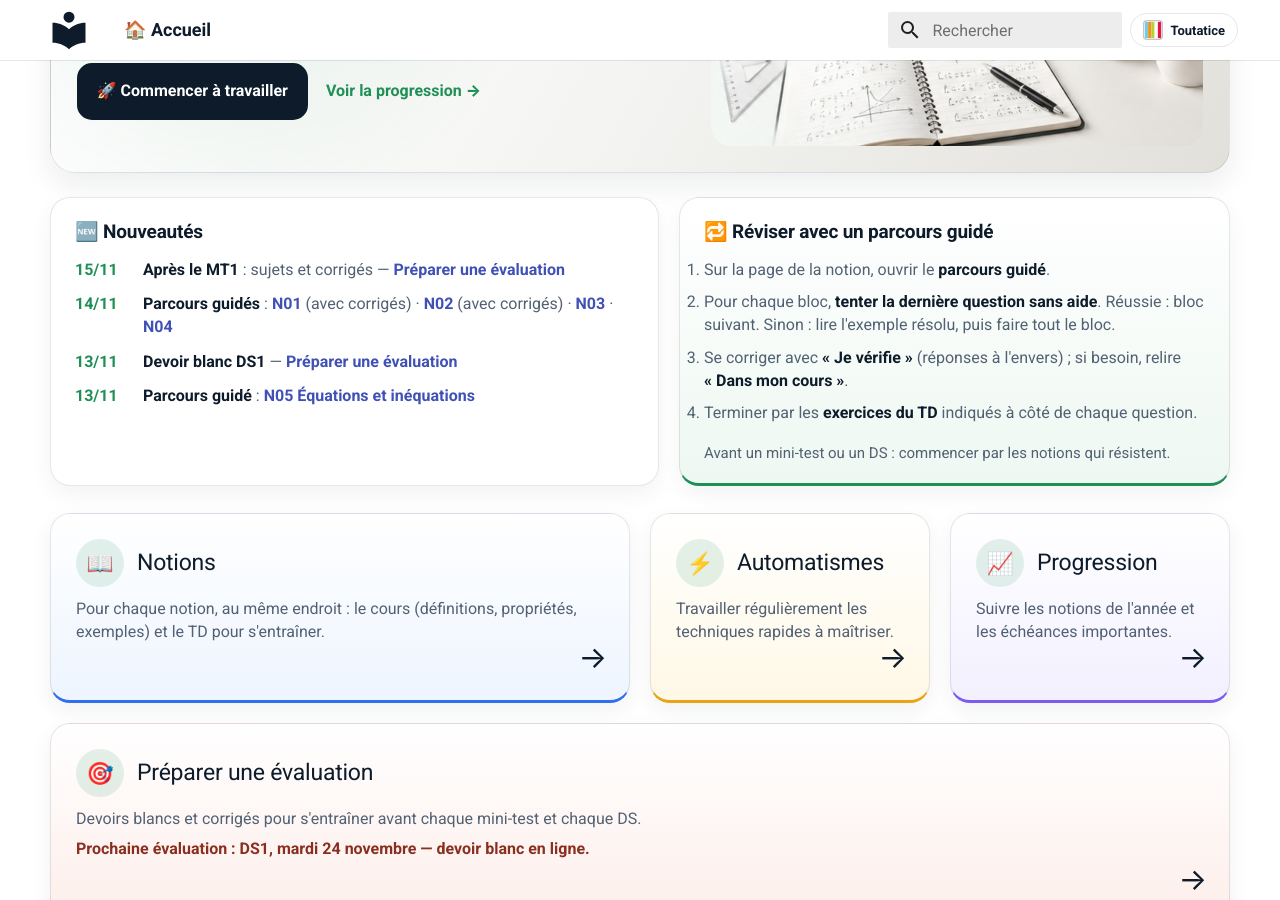
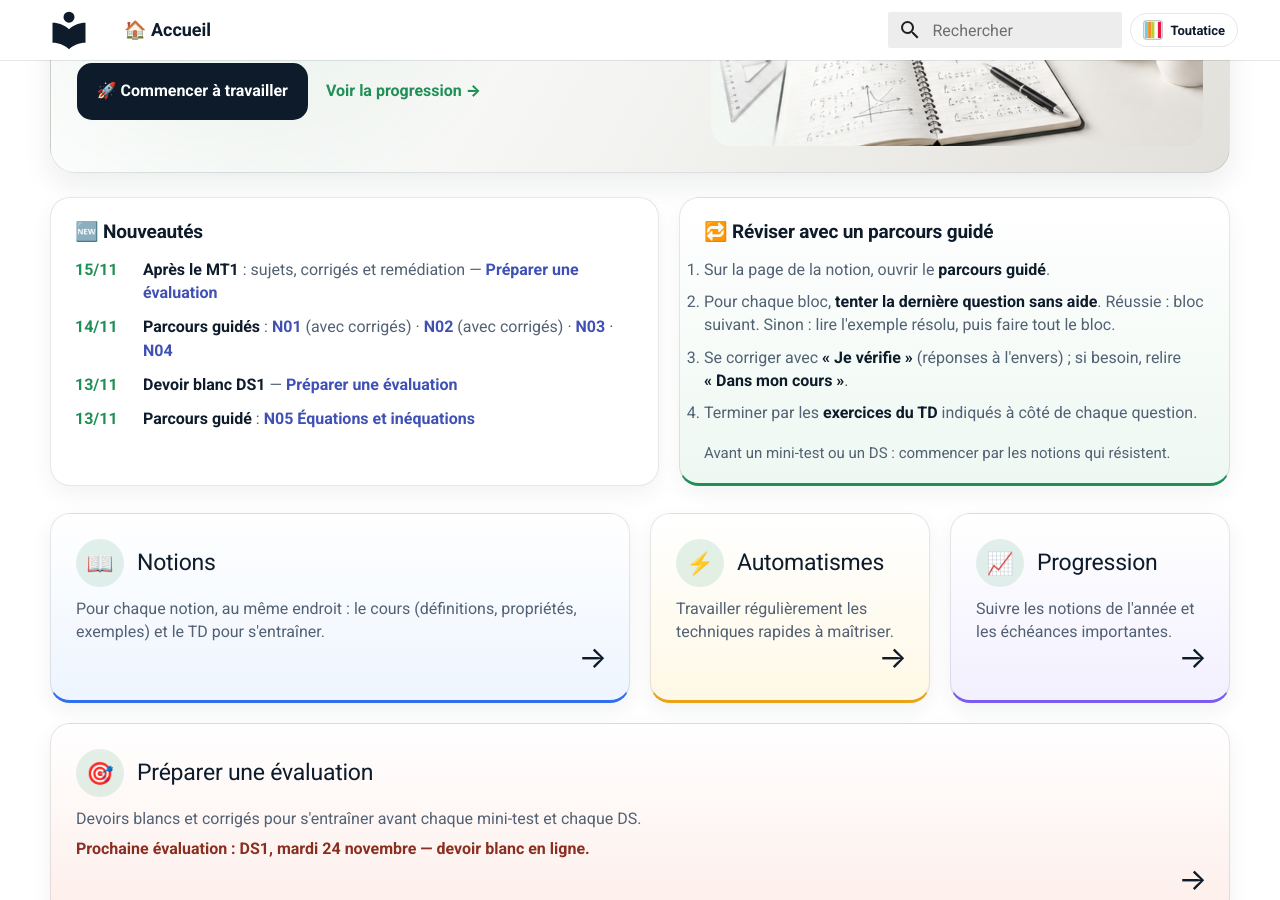
Before and after one commit to vnicolle56610/maths-seconde, an MkDocs documentation site: the page built from docs/index.md, in a window 1280 px wide and 900 px high, scrolled down 424 px. Built offline with MkDocs 1.6.1 and Material for MkDocs 9.7.7, drawn with Linux system fonts in a browser that asks for light colours.

Commit message:
Accueil : nouveauté « Après le MT1 » avec remédiation
Co-Authored-By: Claude Opus 5.5 <noreply@anthropic.com>

```diff
--- a/docs/index.md
+++ b/docs/index.md
@@ -34,7 +34,7 @@ hide:
   <div class="maths-news-box">
     <h3>🆕 Nouveautés</h3>
     <ul class="maths-news-list">
-      <li><span class="maths-news-date">15/11</span><span><strong>Après le MT1</strong> : sujets et corrigés — <a href="preparer-evaluation/">Préparer une évaluation</a></span></li>
+      <li><span class="maths-news-date">15/11</span><span><strong>Après le MT1</strong> : sujets, corrigés et remédiation — <a href="preparer-evaluation/">Préparer une évaluation</a></span></li>
       <li><span class="maths-news-date">14/11</span><span><strong>Parcours guidés</strong> : <a href="notions/N01-logique-ensembles/#parcours-guide">N01</a> (avec corrigés) · <a href="notions/N02-nombres-reels-intervalles/#parcours-guide">N02</a> (avec corrigés) · <a href="notions/N03-arithmetique/#parcours-guide">N03</a> · <a href="notions/N04-calcul-litteral/#parcours-guide">N04</a></span></li>
       <li><span class="maths-news-date">13/11</span><span><strong>Devoir blanc DS1</strong> — <a href="preparer-evaluation/">Préparer une évaluation</a></span></li>
       <li><span class="maths-news-date">13/11</span><span><strong>Parcours guidé</strong> : <a href="notions/N05-equations-inequations/#parcours-guide">N05 Équations et inéquations</a></span></li>
```
